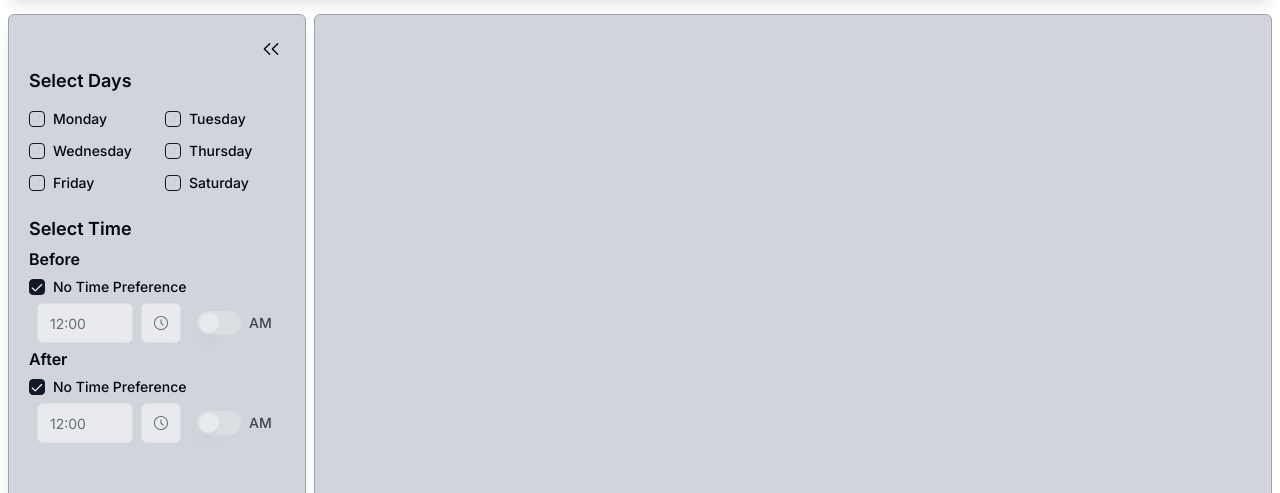
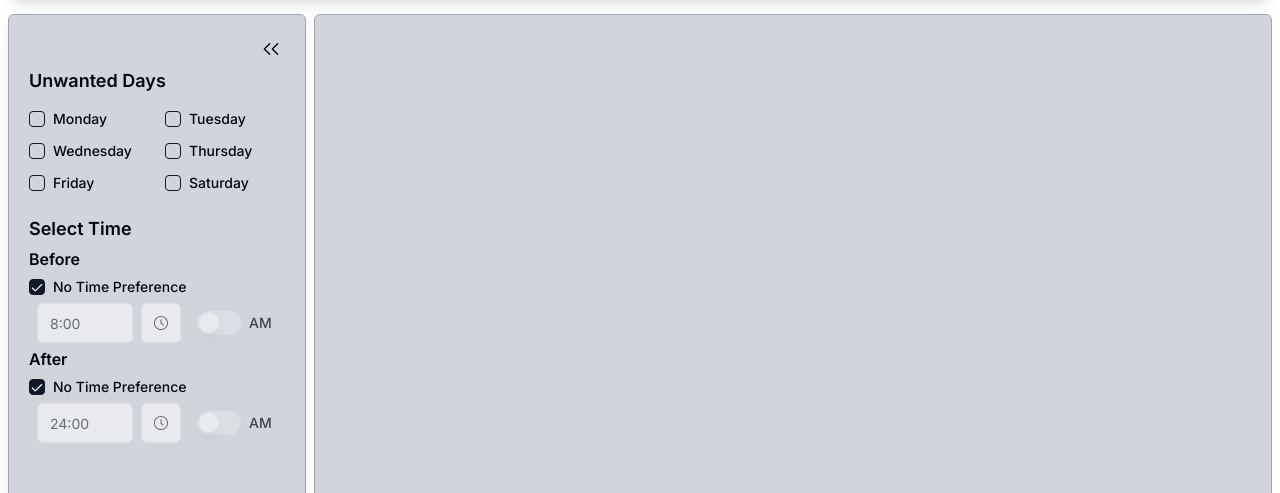
Before and after one commit to PxPatel/SemBuilder, a Next.js app: page / in a window 1280 px wide. Shown: the part 154-647 px from the top of the page. Built offline with nearby package versions, Linux system fonts and the light colour scheme.

Commit message:
feat: time filter

```diff
--- a/src/components/Dashboard.tsx/FilterForm.tsx
+++ b/src/components/Dashboard.tsx/FilterForm.tsx
@@ -15,15 +15,12 @@ const FilterForm = () => {
 
   // State to track selected days
   const [selectedDays, setSelectedDays] = useState<Day[]>([]);
-
   // Days of the week
   const days: Day[] = ["M", "T", "W", "R", "F", "S"]; // Represents "Monday" to "Saturday"
-
   // Effect to update the generation options whenever selectedDays changes
   useEffect(() => {
     updateGenerationOptions({ unwantedDays: selectedDays });
   }, [selectedDays, updateGenerationOptions]);
-
   // Handle checkbox change
   const handleCheckboxChange = (day: Day, isChecked: boolean) => {
     setSelectedDays((prev) =>
@@ -32,12 +29,12 @@ const FilterForm = () => {
   };
 
   const [beforeTime, setBeforeTime] = useState({
-    time: "12:00",
+    time: "8:00",
     isPM: false,
     noTimePreference: true,
   });
   const [afterTime, setAfterTime] = useState({
-    time: "12:00",
+    time: "24:00",
     isPM: false,
     noTimePreference: true,
   });
@@ -49,6 +46,20 @@ const FilterForm = () => {
       noTimePreference: boolean;
     }>
   >;
+
+  useEffect(() => {
+    // console.log("Something")
+    updateGenerationOptions({
+      timeFilters: {
+        before: beforeTime.noTimePreference
+          ? null
+          : `${beforeTime.time} ${beforeTime.isPM ? "PM" : "AM"}`,
+        after: afterTime.noTimePreference
+          ? null
+          : `${afterTime.time} ${afterTime.isPM ? "PM" : "AM"}`,
+      },
+    });
+  }, [beforeTime, afterTime, updateGenerationOptions]);
 
   const handleTimeChange =
     (setter: TimeObjectSetterType) =>
@@ -179,7 +190,7 @@ const FilterForm = () => {
     <>
       <form className="mx-auto w-64 max-w-md space-y-6">
         <div className="flex flex-col justify-center space-y-4">
-          <h2 className="text-lg font-semibold">Select Days</h2>
+          <h2 className="text-lg font-semibold">Unwanted Days</h2>
           <div className="grid grid-cols-2 gap-4">
             {days.map((day) => (
               <div key={day} className="flex items-center space-x-2">
--- a/src/hooks/use-scheduler.tsx
+++ b/src/hooks/use-scheduler.tsx
@@ -76,6 +76,7 @@ export function SchedulerProvider({ children }: { children: ReactNode }) {
     (newOptions: Partial<ScheduleGenerationOptions>, callback?: () => any) => {
       console.log("[updateGenerationOptions Starting]");
       SGO.current = { ...SGO.current, ...newOptions };
+      console.log("New SGO:", SGO.current);
 
       haveAnyOptionsChanged.current = true;
       setBuildTrigger(true);
--- a/src/utils/GenerationLogic/Main/generateFilteredSchedules.ts
+++ b/src/utils/GenerationLogic/Main/generateFilteredSchedules.ts
@@ -20,7 +20,7 @@ export function generateFilteredSchedules({
     return [[], null];
   }
 
-  filterSectionsByNumber(relevantCoursesData, sectionFilters, customOptions);
+  // filterSectionsByNumber(relevantCoursesData, sectionFilters, customOptions);
   filterSectionByDays(relevantCoursesData, unwantedDays);
   filterSectionByTime(relevantCoursesData, timeFilters);
 
--- a/src/utils/GenerationLogic/SectionFilters/filterSectionsByTime.ts
+++ b/src/utils/GenerationLogic/SectionFilters/filterSectionsByTime.ts
@@ -3,7 +3,7 @@ import { TimeOptions } from "../../../types/options.types";
 
 export function filterSectionByTime(
   courseSectionData: CompiledCoursesData | null,
-  timeFilters: TimeOptions | null
+  timeFilters: TimeOptions | null,
 ): CompiledCoursesData | null {
   if (courseSectionData === null) {
     return null;
@@ -40,7 +40,7 @@ export function filterSectionByTime(
           : null;
 
   const lateCap =
-    before === null
+    after === null
       ? null
       : typeof after === "number"
         ? after
@@ -48,6 +48,7 @@ export function filterSectionByTime(
           ? convertStringTimeToNumber(after)
           : null;
 
+  console.log("RAW:", before, after);
   console.log("TIMES:", earlyCap, lateCap);
 
   if (earlyCap !== null && lateCap !== null && earlyCap >= lateCap) {
@@ -92,6 +93,7 @@ export function filterSectionByTime(
   return courseSectionData;
 }
 
+//FIXME: Check if time conversion is proper and if input is able to pipe through
 function convertStringTimeToNumber(timeStr: string): number | null {
   try {
     if (typeof timeStr !== "string" || timeStr === "" || timeStr === "TBA") {
```
